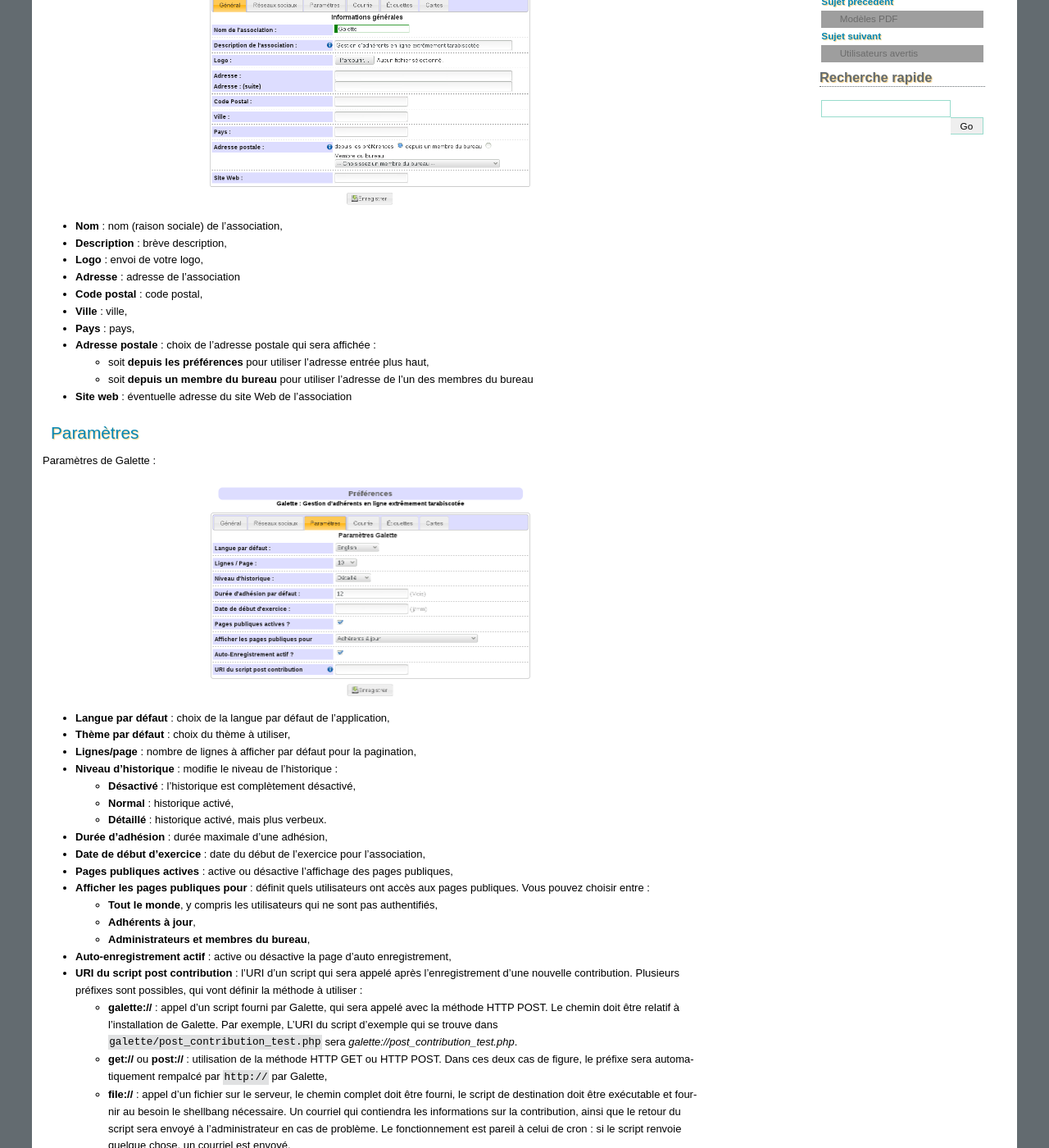
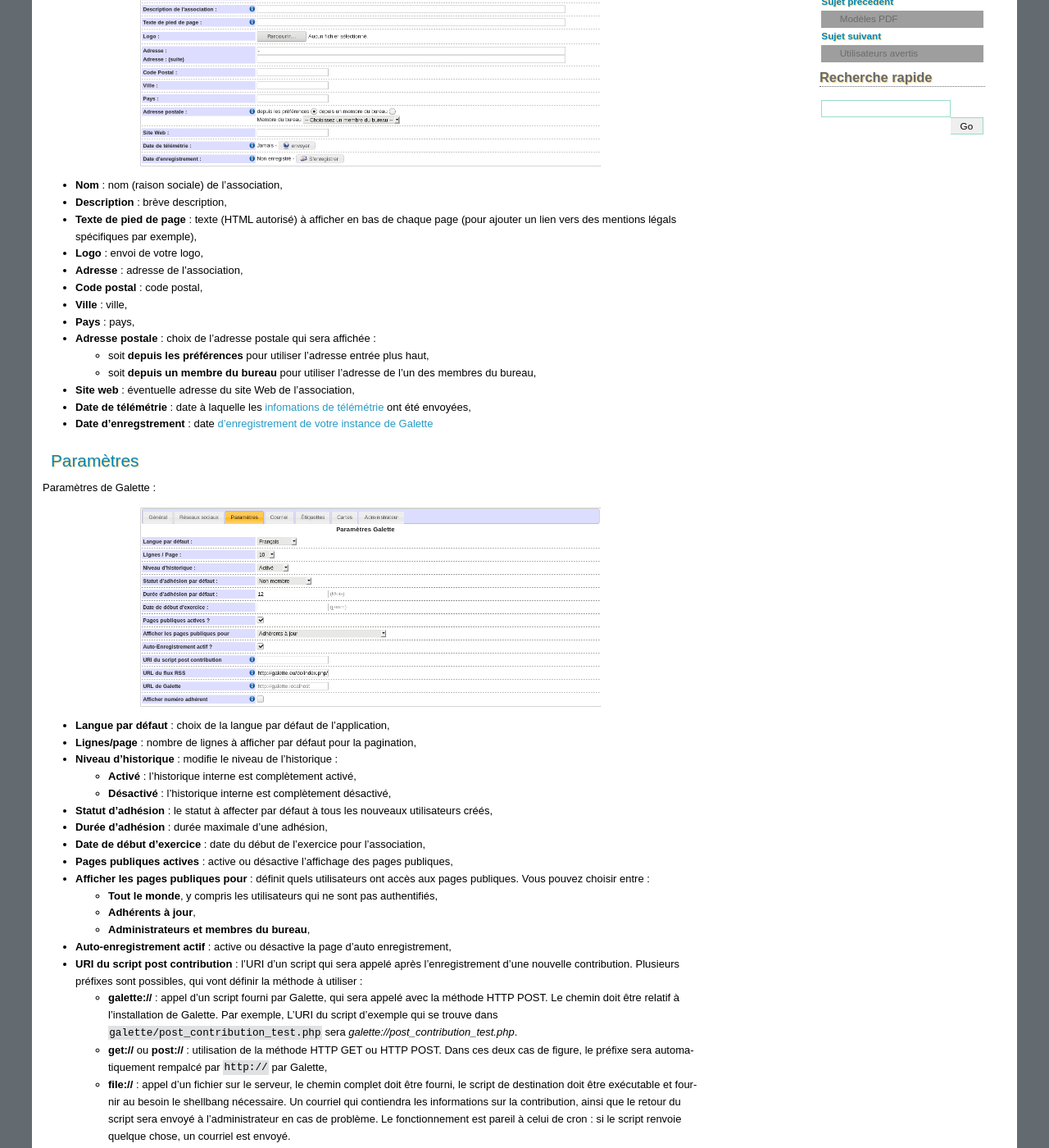
Before and after one commit to galette/galettedoc, a Sphinx documentation site: the page built from source/usermanual/preferences.rst, in a window 1280 px wide and 1400 px high, scrolled down 337 px. Shown: the whole window at 82% size. Built offline with Sphinx 7.4.7, drawn with Linux system fonts in a browser that asks for light colours; some of the changed text lies outside the part shown; grey boxes are pictures that could not be loaded.

Commit message:
Update preferences

```diff
--- a/source/usermanual/preferences.rst
+++ b/source/usermanual/preferences.rst
@@ -19,17 +19,20 @@ Cet onglet vous donne accès aux paramètres relatifs à votre association :
 
 * **Nom** : nom (raison sociale) de l'association,
 * **Description** : brève description,
+* **Texte de pied de page** : texte (HTML autorisé) à afficher en bas de chaque page (pour ajouter un lien vers des mentions légals spécifiques par exemple),
 * **Logo** : envoi de votre logo,
-* **Adresse** : adresse de l'association
+* **Adresse** : adresse de l'association,
 * **Code postal** : code postal,
 * **Ville** : ville,
 * **Pays** : pays,
 * **Adresse postale** : choix de l'adresse postale qui sera affichée :
 
   * soit **depuis les préférences** pour utiliser l'adresse entrée plus haut,
-  * soit **depuis un membre du bureau** pour utiliser l'adresse de l'un des membres du bureau
+  * soit **depuis un membre du bureau** pour utiliser l'adresse de l'un des membres du bureau,
 
-* **Site web** : éventuelle adresse du site Web de l'association
+* **Site web** : éventuelle adresse du site Web de l'association,
+* **Date de télémétrie** : date à laquelle les `infomations de télémétrie <https://telemetry.galette.eu>`_ ont été envoyées,
+* **Date d'enregstrement** : date `d'enregistrement de votre instance de Galette <https://telemetry.galette.eu/reference>`_
 
 Paramètres
 ==========
@@ -42,14 +45,13 @@ Paramètres de Galette :
    :alt: Préférences de Galette, onglet Général
 
 * **Langue par défaut** : choix de la langue par défaut de l'application,
-* **Thème par défaut** : choix du thème à utiliser,
 * **Lignes/page** : nombre de lignes à afficher par défaut pour la pagination,
 * **Niveau d'historique** : modifie le niveau de l'historique :
 
-  * **Désactivé** : l'historique est complètement désactivé,
-  * **Normal** : historique activé,
-  * **Détaillé** : historique activé, mais plus verbeux.
+  * **Activé** : l'historique interne est complètement activé,
+  * **Désactivé** : l'historique interne est complètement désactivé,
 
+* **Statut d'adhésion** : le statut à affecter par défaut à tous les nouveaux utilisateurs créés,
 * **Durée d'adhésion** : durée maximale d'une adhésion,
 * **Date de début d'exercice** : date du début de l'exercice pour l'association,
 * **Pages publiques actives** : active ou désactive l'affichage des pages publiques,
@@ -70,6 +72,16 @@ Paramètres de Galette :
 
    L'utilisation de la méthode ``file://`` est potentiellement dangereuse, Galette se contente de lancer l'exécution du script fourni ; le bon fonctionnement et la sécurisation de ce script qui sera appelé tel quel par le logiciel sont votre **entière responsabilité**.
 
+* **URL du flux RSS** : lien vers le flux RSS à afficher sur le tableau de bord,
+* **URL de Galette** : adresse de l'instance Galette
+
+.. warning::
+
+   Cette addresse ne devrait être modifié qu'en cas de réel problème, des instabilités pourraint être constatées.
+
+   Une aide contextuelle est fournie au survol, veuillez vous-y référer pour plus de précisions.
+
+* **Afficher le numéro adhérent** : affiche le numéro de l'adhérent.
 
 Courriel
 ========
```
Also changed, not shown: source/_styles/static/images/usermanual/prefs_general.png, source/_styles/static/images/usermanual/prefs_parameters.png.
